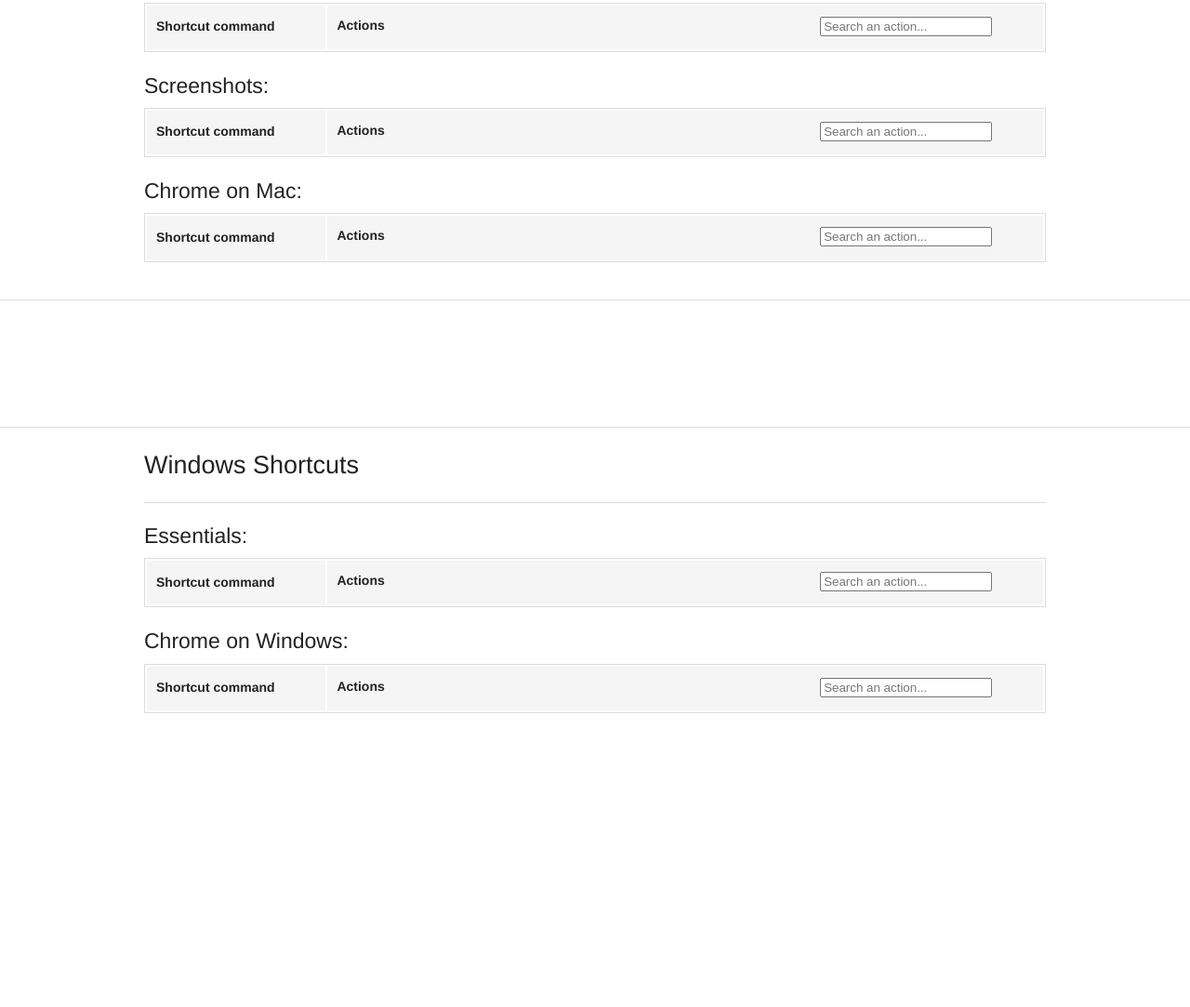
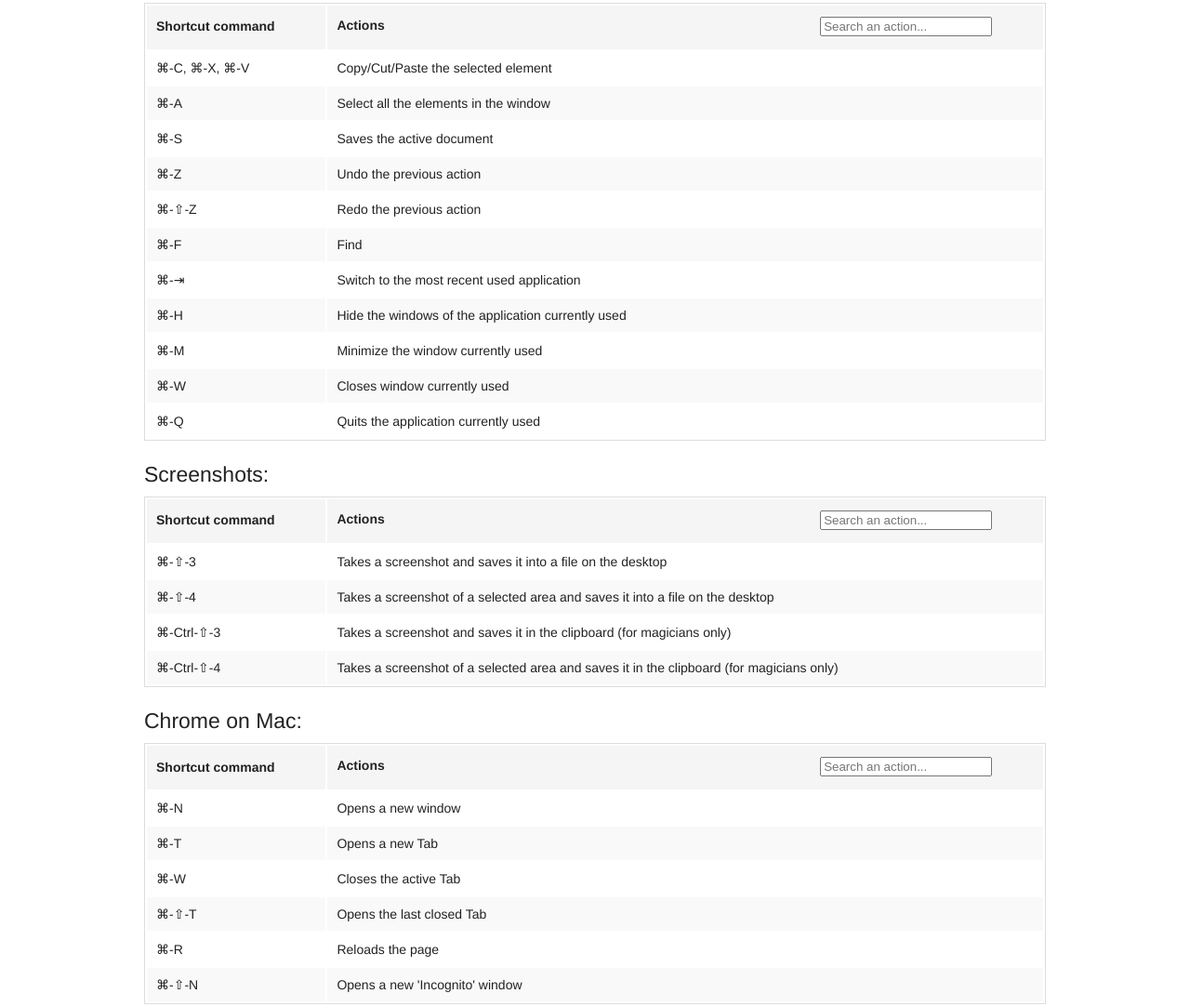
Before and after one commit to lilianjallageas/shortcutlist.net, a plain HTML site: page index.html in a window 1280 px wide. Shown: the part 288-1371 px from the top of the page at 93% size. Before the commit the page ends 1075 px from the top, so only its background shows below. Drawn offline with nearby package versions, Linux system fonts and the light colour scheme.

Commit message:
- Replaced special characters by their unicode value. This required to add a filter 'unsafe'.

```diff
--- a/index.html
+++ b/index.html
@@ -63,7 +63,7 @@
 
 	<!-- CONTENT OF THE APP
 	**************************************** -->
-	<div ng-app="" ng-controller="shortcutsController">
+	<div ng-app="app" ng-controller="shortcutsController">
 
 		<!-- SHORTCUTS: MAC
 		**************************************** -->
@@ -89,8 +89,8 @@
 					</thead>
 					<tbody>
 						<tr ng-repeat="x in shortcuts | filter:{os:'mac'} | filter:{use:'general'} | filter:search_mac_essentials:strict">
-							<td>{{ x.cmd }}</td>
-							<td>{{ x.action }}</td>
+							<td ng-bind-html="x.cmd | unsafe "></td>
+							<td>{{ x.action | unsafe }}</td>
 						</tr>
 					</tbody>
 				</table>
@@ -111,7 +111,7 @@
 					</thead>
 					<tbody>
 						<tr ng-repeat="x in shortcuts | filter:{os:'mac'} | filter:{use:'screenshot'} | filter:search_mac_screenshots:strict">
-							<td>{{ x.cmd }}</td>
+							<td ng-bind-html="x.cmd | unsafe "></td>
 							<td>{{ x.action }}</td>
 						</tr>
 					</tbody>
@@ -134,7 +134,7 @@
 					</thead>
 					<tbody>
 						<tr ng-repeat="x in shortcuts | filter:{os:'mac'} | filter:{use:'chrome'} | filter:search_mac_chrome:strict">
-							<td>{{ x.cmd }}</td>
+							<td ng-bind-html="x.cmd | unsafe "></td>
 							<td>{{ x.action }}</td>
 						</tr>
 					</tbody>
@@ -186,7 +186,7 @@
 					</thead>
 					<tbody>
 						<tr ng-repeat="x in shortcuts | filter:{os:'win'} | filter:{use:'general'} | filter:search_win_essentials:strict">
-							<td>{{ x.cmd }}</td>
+							<td ng-bind-html="x.cmd | unsafe "></td>
 							<td>{{ x.action }}</td>
 						</tr>
 					</tbody>
@@ -208,7 +208,7 @@
 					</thead>
 					<tbody>
 						<tr ng-repeat="x in shortcuts | filter:{os:'win'} | filter:{use:'chrome'} | filter:search_win_chrome:strict">
-							<td>{{ x.cmd }}</td>
+							<td ng-bind-html="x.cmd | unsafe "></td>
 							<td>{{ x.action }}</td>
 						</tr>
 					</tbody>
@@ -229,48 +229,62 @@
 	</script>
 
 	<script>
-		function shortcutsController($scope,$http) {
+
+		// Unicode values:
+		// ⌘ => &#8984;
+		// ⌥ => &#8997;
+		// ⇧ => &#8679;
+		// ⇥ => &#8677;
+
+		var app = angular.module('app', []);
+
+		app.controller('shortcutsController', function($scope,$http) {
   			$scope.shortcuts = [
-				{os:"mac",use:"general",    cmd:"⌘-C, ⌘-X, ⌘-V",               action:"Copy/Cut/Paste the selected element"},
-				{os:"mac",use:"general",    cmd:"⌘-A",                         action:"Select all the elements in the window"},
-				{os:"mac",use:"general",    cmd:"⌘-S",                         action:"Saves the active document"},
-				{os:"mac",use:"general",    cmd:"⌘-Z",                         action:"Undo the previous action"},
-				{os:"mac",use:"general",    cmd:"⌘-⇧-Z",                       action:"Redo the previous action"},
-				{os:"mac",use:"general",    cmd:"⌘-F",                         action:"Find"},
-				{os:"mac",use:"general",    cmd:"⌘-Tab",                       action:"Switch to the most recent used application"},
-				{os:"mac",use:"general",    cmd:"⌘-H",                         action:"Hide the windows of the application currently used"},
-				{os:"mac",use:"general",    cmd:"⌘-M",                         action:"Minimize the window currently used"},
-				{os:"mac",use:"general",    cmd:"⌘-W",                         action:"Closes window currently used"},
-				{os:"mac",use:"general",    cmd:"⌘-Q",                         action:"Quits the application currently used"},
-				{os:"mac",use:"screenshot", cmd:"⌘-⇧-3",                       action:"Takes a screenshot and saves it into a file on the desktop"},
-				{os:"mac",use:"screenshot", cmd:"⌘-⇧-4",                       action:"Takes a screenshot of a selected area and saves it into a file on the desktop"},
-				{os:"mac",use:"screenshot", cmd:"⌘-Ctrl-⇧-3",                  action:"Takes a screenshot and saves it in the clipboard (for magicians only)"},
-				{os:"mac",use:"screenshot", cmd:"⌘-Ctrl-⇧-4",                  action:"Takes a screenshot of a selected area and saves it in the clipboard (for magicians only)"},
-				{os:"mac",use:"chrome",     cmd:"⌘-N",                         action:"Opens a new window"},
-				{os:"mac",use:"chrome",     cmd:"⌘-T",                         action:"Opens a new Tab"},
-				{os:"mac",use:"chrome",     cmd:"⌘-W",                         action:"Closes the active Tab"},
-				{os:"mac",use:"chrome",     cmd:"⌘-⇧-T",                       action:"Opens the last closed Tab"},
-				{os:"mac",use:"chrome",     cmd:"⌘-R",                         action:"Reloads the page"},
-				{os:"mac",use:"chrome",     cmd:"⌘-⇧-N",                       action:"Opens a new 'Incognito' window"},
-				{os:"win",use:"general",    cmd:"Ctrl-C, Ctrl-X, Ctrl-V",      action:"Copy/Cut/Paste the selected element"},
-				{os:"win",use:"general",    cmd:"Ctrl-A",                      action:"Select all the elements in the window"},
-				{os:"win",use:"general",    cmd:"Ctrl-S",                      action:"Saves the active document"},
-				{os:"win",use:"general",    cmd:"Ctrl-Z",                      action:"Undo the previous command"},
-				{os:"win",use:"general",    cmd:"Ctrl-Y",                      action:"Redo the previous command"},
-				{os:"win",use:"general",    cmd:"Ctrl-F",                      action:"Find"},
-				{os:"win",use:"general",    cmd:"Ctrl-W",                      action:"Closes the window currently used"},
-				{os:"win",use:"general",    cmd:"Alt-F4",                      action:"Quits the application currently used"},
-				{os:"win",use:"general",    cmd:"Alt-Tab",                     action:"Switch to the most recent used application"},
-				{os:"win",use:"general",    cmd:"Windows key + D",             action:"Shows the desktop"},
-				{os:"win",use:"general",    cmd:"Windows key + E",             action:"Opens Windows Explorer"},
-				{os:"win",use:"chrome",     cmd:"Ctrl-N",                      action:"Opens a new window"},
-				{os:"win",use:"chrome",     cmd:"Ctrl-T",                      action:"Opens a new Tab"},
-				{os:"win",use:"chrome",     cmd:"Ctrl-W",                      action:"Closes the active Tab"},
-				{os:"win",use:"chrome",     cmd:"Ctrl-⇧-T",                    action:"Opens the last closed Tab"},
-				{os:"win",use:"chrome",     cmd:"Ctrl-R",                      action:"Reloads the page"},
-				{os:"win",use:"chrome",     cmd:"Ctrl-⇧-N",                    action:"Opens a new 'Incognito' window"}
+				{os:"mac",use:"general",    cmd:"&#8984;-C, &#8984;-X, &#8984;-V",  action:"Copy/Cut/Paste the selected element"},
+				{os:"mac",use:"general",    cmd:'&#8984;-A',                        action:"Select all the elements in the window"},
+				{os:"mac",use:"general",    cmd:"&#8984;-S",                        action:"Saves the active document"},
+				{os:"mac",use:"general",    cmd:"&#8984;-Z",                        action:"Undo the previous action"},
+				{os:"mac",use:"general",    cmd:"&#8984;-&#8679;-Z",                action:"Redo the previous action"},
+				{os:"mac",use:"general",    cmd:"&#8984;-F",                        action:"Find"},
+				{os:"mac",use:"general",    cmd:"&#8984;-&#8677;",                  action:"Switch to the most recent used application"},
+				{os:"mac",use:"general",    cmd:"&#8984;-H",                        action:"Hide the windows of the application currently used"},
+				{os:"mac",use:"general",    cmd:"&#8984;-M",                        action:"Minimize the window currently used"},
+				{os:"mac",use:"general",    cmd:"&#8984;-W",                        action:"Closes window currently used"},
+				{os:"mac",use:"general",    cmd:"&#8984;-Q",                        action:"Quits the application currently used"},
+				{os:"mac",use:"screenshot", cmd:"&#8984;-&#8679;-3",                action:"Takes a screenshot and saves it into a file on the desktop"},
+				{os:"mac",use:"screenshot", cmd:"&#8984;-&#8679;-4",                action:"Takes a screenshot of a selected area and saves it into a file on the desktop"},
+				{os:"mac",use:"screenshot", cmd:"&#8984;-Ctrl-&#8679;-3",           action:"Takes a screenshot and saves it in the clipboard (for magicians only)"},
+				{os:"mac",use:"screenshot", cmd:"&#8984;-Ctrl-&#8679;-4",           action:"Takes a screenshot of a selected area and saves it in the clipboard (for magicians only)"},
+				{os:"mac",use:"chrome",     cmd:"&#8984;-N",                        action:"Opens a new window"},
+				{os:"mac",use:"chrome",     cmd:"&#8984;-T",                        action:"Opens a new Tab"},
+				{os:"mac",use:"chrome",     cmd:"&#8984;-W",                        action:"Closes the active Tab"},
+				{os:"mac",use:"chrome",     cmd:"&#8984;-&#8679;-T",                action:"Opens the last closed Tab"},
+				{os:"mac",use:"chrome",     cmd:"&#8984;-R",                        action:"Reloads the page"},
+				{os:"mac",use:"chrome",     cmd:"&#8984;-&#8679;-N",                action:"Opens a new 'Incognito' window"},
+				{os:"win",use:"general",    cmd:"Ctrl-C, Ctrl-X, Ctrl-V",           action:"Copy/Cut/Paste the selected element"},
+				{os:"win",use:"general",    cmd:"Ctrl-A",                           action:"Select all the elements in the window"},
+				{os:"win",use:"general",    cmd:"Ctrl-S",                           action:"Saves the active document"},
+				{os:"win",use:"general",    cmd:"Ctrl-Z",                           action:"Undo the previous command"},
+				{os:"win",use:"general",    cmd:"Ctrl-Y",                           action:"Redo the previous command"},
+				{os:"win",use:"general",    cmd:"Ctrl-F",                           action:"Find"},
+				{os:"win",use:"general",    cmd:"Ctrl-W",                           action:"Closes the window currently used"},
+				{os:"win",use:"general",    cmd:"Alt-F4",                           action:"Quits the application currently used"},
+				{os:"win",use:"general",    cmd:"Alt-&#8677;",                      action:"Switch to the most recent used application"},
+				{os:"win",use:"general",    cmd:"Windows key + D",                  action:"Shows the desktop"},
+				{os:"win",use:"general",    cmd:"Windows key + E",                  action:"Opens Windows Explorer"},
+				{os:"win",use:"chrome",     cmd:"Ctrl-N",                           action:"Opens a new window"},
+				{os:"win",use:"chrome",     cmd:"Ctrl-T",                           action:"Opens a new Tab"},
+				{os:"win",use:"chrome",     cmd:"Ctrl-W",                           action:"Closes the active Tab"},
+				{os:"win",use:"chrome",     cmd:"Ctrl-&#8679;-T",                   action:"Opens the last closed Tab"},
+				{os:"win",use:"chrome",     cmd:"Ctrl-R",                           action:"Reloads the page"},
+				{os:"win",use:"chrome",     cmd:"Ctrl-&#8679;-N",                   action:"Opens a new 'Incognito' window"}
 			]
-		}
+		});
+		app.filter('unsafe', function($sce) {
+			return function(val) {
+				return $sce.trustAsHtml(val);
+			};
+		});
 	</script>
 
 </body>
```
